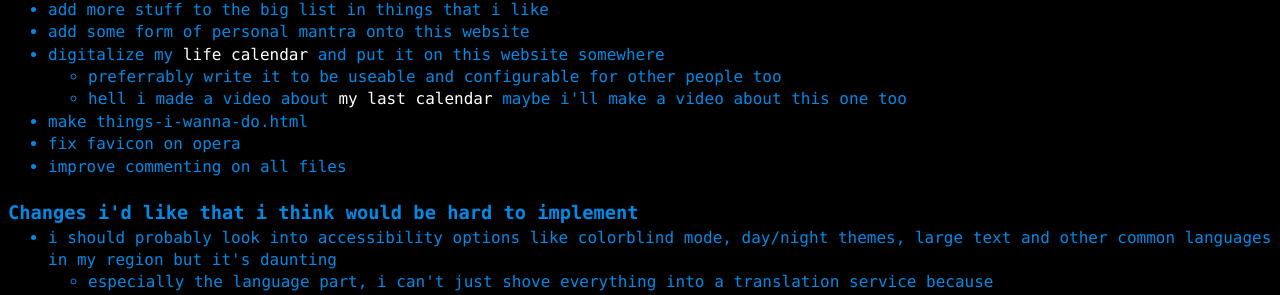
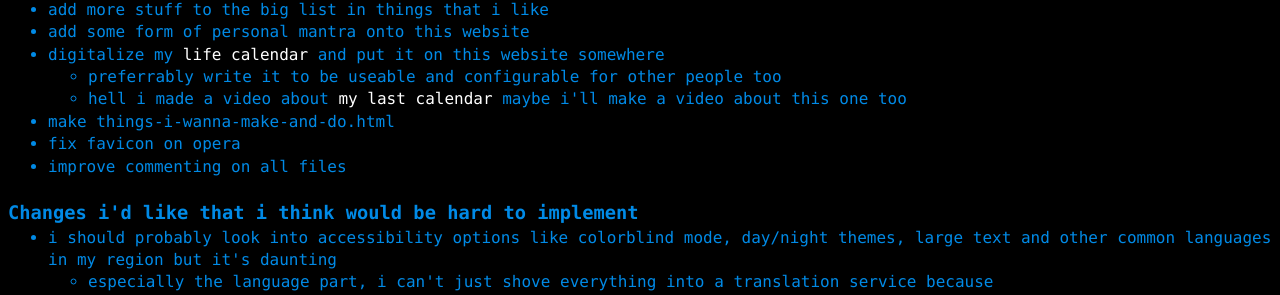
Before and after one commit to a-erfan-aa/a-erfan-aa.github.io, a Jekyll site: the page built from things-i-make/website-principles.html, in a window 1280 px wide. Shown: the part 1226-1521 px from the top of the page. Built offline with Jekyll 4.4.1, drawn with Linux system fonts in a browser that asks for light colours.

Commit message:
make tiny change to website-principles.html

```diff
--- a/things-i-make/website-principles.html
+++ b/things-i-make/website-principles.html
@@ -70,7 +70,7 @@ lastChanged: 2021/08/09
 					<li>preferrably write it to be useable and configurable for other people too</li>
 					<li>hell i made a video about <a href="https://www.youtube.com/watch?v=TDOT8jop-VM">my last calendar</a> maybe i'll make a video about this one too</li>
 				</ul>
-			<li>make things-i-wanna-do.html</li>
+			<li>make things-i-wanna-make-and-do.html</li>
 			<li>fix favicon on opera</li>
 			<li>improve commenting on all files</li>
 		</ul>
```
